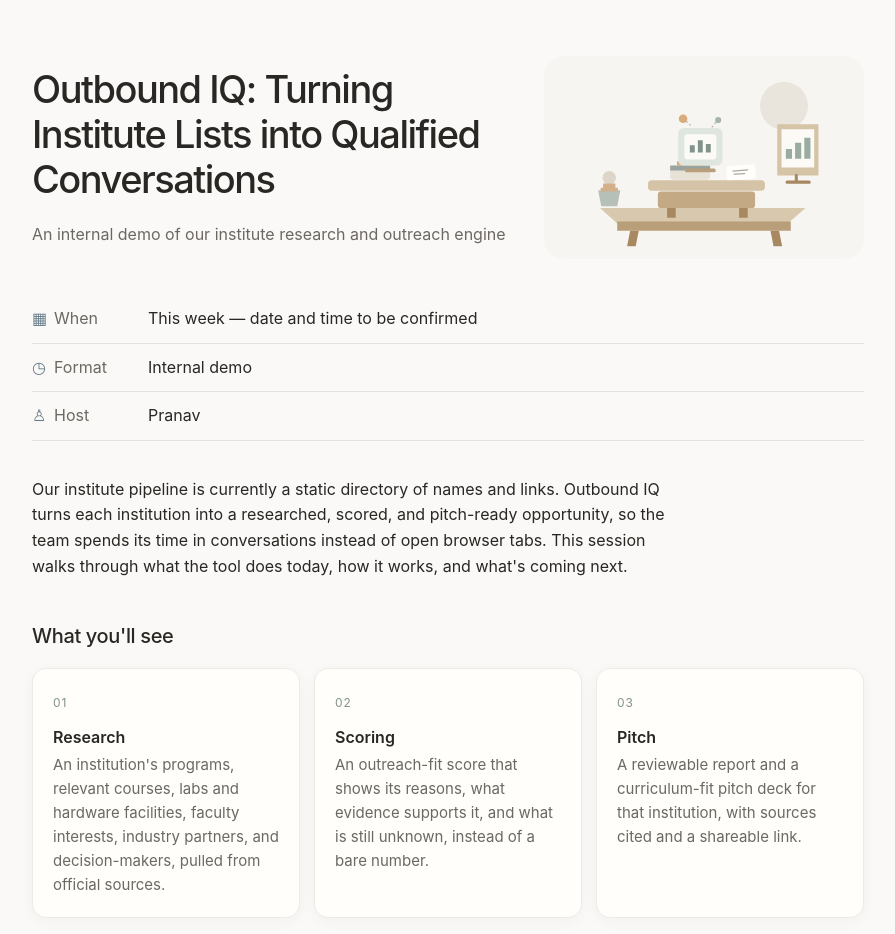
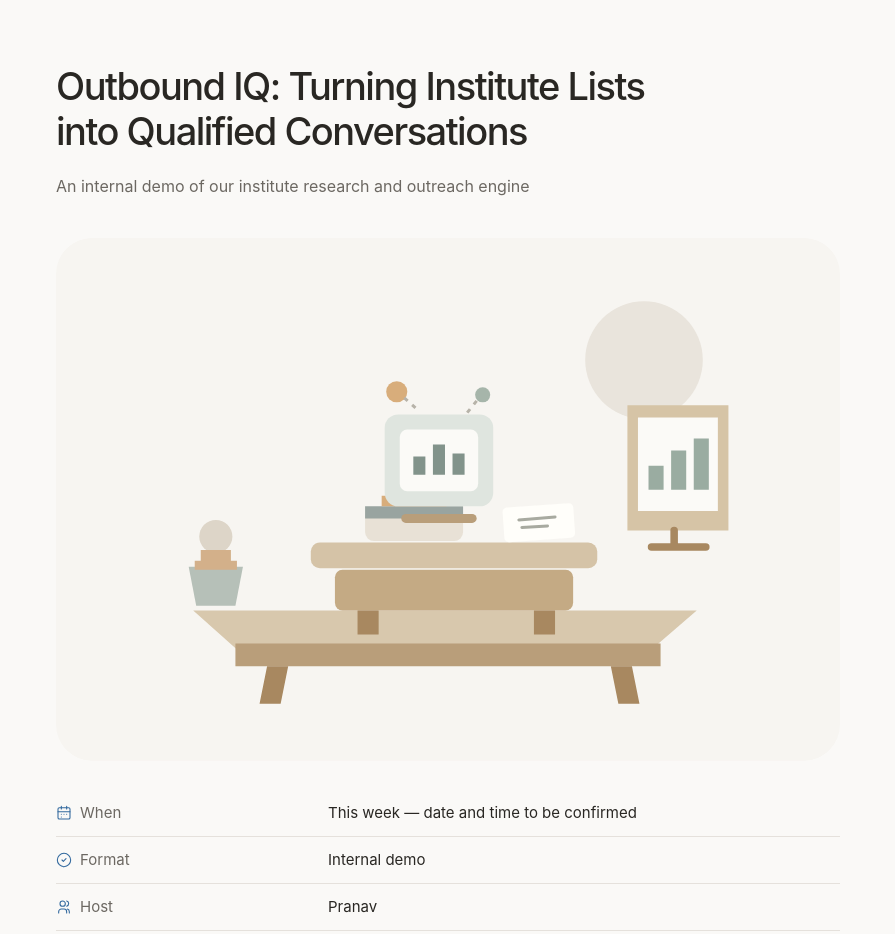
Before and after one commit to prnvjn/outbound-iq-demo, a plain HTML site: page index.html in a window 1280 px wide. Shown: the top 934 px of the page, without its empty margins (192-1087 px from the left). Drawn offline with Linux system fonts and the light colour scheme.

Commit message:
Match source page layout more closely

```diff
--- a/index.html
+++ b/index.html
@@ -16,8 +16,8 @@
           <p class="subtitle">An internal demo of our institute research and outreach engine</p>
         </div>
         <div class="art" aria-hidden="true">
-          <svg viewBox="0 0 520 330" role="presentation" xmlns="http://www.w3.org/2000/svg">
-            <rect width="520" height="330" rx="24" fill="#f7f5f1"/>
+          <svg viewBox="0 0 520 346.67" role="presentation" xmlns="http://www.w3.org/2000/svg">
+            <rect width="520" height="346.67" rx="24" fill="#f7f5f1"/>
             <circle cx="390" cy="81" r="39" fill="#e9e4dc"/>
             <path d="M91 247h334l-30 26H120z" fill="#d8c8ad"/>
             <path d="M119 269h282v15H119z" rx="5" fill="#b99e7a"/>
@@ -49,9 +49,9 @@
       </header>
 
       <dl class="facts">
-        <div><dt><span class="icon" aria-hidden="true">▦</span>When</dt><dd>This week — date and time to be confirmed</dd></div>
-        <div><dt><span class="icon" aria-hidden="true">◷</span>Format</dt><dd>Internal demo</dd></div>
-        <div><dt><span class="icon" aria-hidden="true">♙</span>Host</dt><dd>Pranav</dd></div>
+        <div><dt><svg class="icon" viewBox="0 0 24 24" aria-hidden="true"><rect x="3" y="4" width="18" height="17" rx="2"/><path d="M8 2v4m8-4v4M3 10h18m-13 4h.01M12 14h.01M16 14h.01M8 18h.01"/></svg>When</dt><dd>This week — date and time to be confirmed</dd></div>
+        <div><dt><svg class="icon" viewBox="0 0 24 24" aria-hidden="true"><circle cx="12" cy="12" r="10"/><path d="m9 12 2 2 4-4"/></svg>Format</dt><dd>Internal demo</dd></div>
+        <div><dt><svg class="icon" viewBox="0 0 24 24" aria-hidden="true"><path d="M16 21v-2a4 4 0 0 0-4-4H8a4 4 0 0 0-4 4v2m6-10a4 4 0 1 0 0-8 4 4 0 0 0 0 8Zm10 10v-2a4 4 0 0 0-3-3.87m-1-12.13a4 4 0 0 1 0 7.75"/></svg>Host</dt><dd>Pranav</dd></div>
       </dl>
 
       <p class="intro">Our institute pipeline is currently a static directory of names and links. Outbound IQ turns each institution into a researched, scored, and pitch-ready opportunity, so the team spends its time in conversations instead of open browser tabs. This session walks through what the tool does today, how it works, and what's coming next.</p>
--- a/styles.css
+++ b/styles.css
@@ -13,23 +13,23 @@ body {
   margin: 0;
   color: var(--ink);
   background: var(--paper);
-  font: 16px/1.6 -apple-system, BlinkMacSystemFont, "Segoe UI", Roboto, Helvetica, Arial, sans-serif;
+  font: 16px/1.6 -apple-system, BlinkMacSystemFont, "SF Pro Display", "SF Pro Text", "Segoe UI", Roboto, Helvetica, Arial, sans-serif;
   -webkit-font-smoothing: antialiased;
 }
-.page { width: min(100%, 880px); margin: 0 auto; padding: 56px 24px 64px; }
-.hero { display: grid; grid-template-columns: minmax(0, 1fr) 320px; align-items: center; gap: 36px; margin-bottom: 36px; }
+.page { width: min(100%, 880px); margin: 0 auto; padding: 64px 48px 64px; }
+.hero { display: flex; flex-direction: column; gap: 39px; margin-bottom: 29px; }
 h1, h2, h3, p { margin-top: 0; }
-h1 { max-width: 470px; margin-bottom: 0; font-size: clamp(28px, 4vw, 38px); font-weight: 550; line-height: 1.18; letter-spacing: -1.5px; }
+h1 { max-width: 610px; margin-bottom: 0; font-size: clamp(28px, 4vw, 38px); font-weight: 550; line-height: 1.18; letter-spacing: -1.5px; }
 .subtitle { max-width: 585px; margin: 20px 0 0; color: var(--muted); }
-.art { overflow: hidden; border-radius: 20px; }
-.art svg { display: block; width: 100%; height: auto; }
-.facts { margin: 0 0 36px; }
-.facts > div { display: grid; grid-template-columns: 100px minmax(0, 1fr); gap: 0 16px; padding: 11px 0; border-bottom: 1px solid var(--line); }
-.facts dt { color: var(--muted); }
+.art { aspect-ratio: 1.5; overflow: hidden; border-radius: 16px; }
+.art svg { display: block; width: 100%; height: 100%; }
+.facts { margin: 0 0 40px; font-size: 15px; line-height: 24px; }
+.facts > div { display: grid; grid-template-columns: 1fr 2fr; gap: 0 16px; padding: 11px 0; border-bottom: 1px solid var(--line); }
+.facts dt { display: flex; align-items: center; gap: 8px; color: var(--muted); }
 .facts dd { margin: 0; }
-.icon { display: inline-block; width: 22px; color: #657c88; font-size: 16px; }
-.intro { max-width: 655px; margin: 0 0 44px; }
-.section { margin: 0 0 42px; }
+.icon { flex: 0 0 16px; width: 16px; height: 16px; color: #32699e; fill: none; stroke: currentColor; stroke-width: 1.6; stroke-linecap: round; stroke-linejoin: round; }
+.intro { max-width: 655px; margin: 0 0 40px; }
+.section { margin: 0 0 40px; }
 h2 { margin: 0 0 18px; font-size: 20px; font-weight: 550; line-height: 1.35; letter-spacing: -.35px; }
 .cards { display: grid; grid-template-columns: repeat(3, minmax(0, 1fr)); gap: 14px; }
 .card { min-width: 0; padding: 20px; border: 1px solid #eeebe6; border-radius: 14px; background: #fffefa; box-shadow: 0 3px 14px rgb(45 39 30 / 4%); }
@@ -39,20 +39,20 @@ h2 { margin: 0 0 18px; font-size: 20px; font-weight: 550; line-height: 1.35; let
 .takeaways ul { margin: 0; padding: 0; list-style: none; }
 .takeaways li { position: relative; margin: 0; padding: 12px 0 12px 28px; border-bottom: 1px solid var(--line); }
 .takeaways li::before { position: absolute; left: 2px; color: #82938b; content: "✓"; }
-.status { padding: 22px 24px; border-radius: 14px; background: var(--card); }
+.status { padding: 22px; }
 .status h2 { margin-bottom: 6px; font-size: 15px; font-weight: 600; }
 .status p { max-width: 655px; margin: 0; font-size: 15px; }
 .profile { margin-top: 4px; }
-.profile > div { grid-template-columns: 100px minmax(0, 1fr); }
-.closing { margin-top: 46px; padding: 30px 0 0; border-top: 1px solid var(--line); }
+.profile > div { grid-template-columns: 1fr 2fr; }
+.closing { margin-top: 0; padding: 33px 0 0; }
 .closing h2 { max-width: 560px; margin: 0; font-size: 22px; line-height: 1.3; }
 
 @media (max-width: 640px) {
   .page { padding: 56px 24px 48px; }
-  .hero { display: flex; flex-direction: column; align-items: stretch; gap: 36px; margin-bottom: 32px; }
+  .hero { align-items: stretch; gap: 36px; margin-bottom: 32px; }
   h1 { max-width: 450px; font-size: 28px; line-height: 1.18; letter-spacing: -1.2px; }
   .subtitle { margin-top: 20px; }
-  .art { border-radius: 18px; }
+  .art { border-radius: 16px; }
   .facts { margin-bottom: 38px; }
   .facts > div { grid-template-columns: 85px minmax(0, 1fr); gap: 0 16px; padding: 11px 0; }
   .intro { margin-bottom: 42px; }
@@ -64,6 +64,5 @@ h2 { margin: 0 0 18px; font-size: 20px; font-weight: 550; line-height: 1.35; let
 }
 
 @media (min-width: 641px) {
-  .profile { max-width: 655px; }
   .status { display: grid; grid-template-columns: 1fr; }
 }
```
